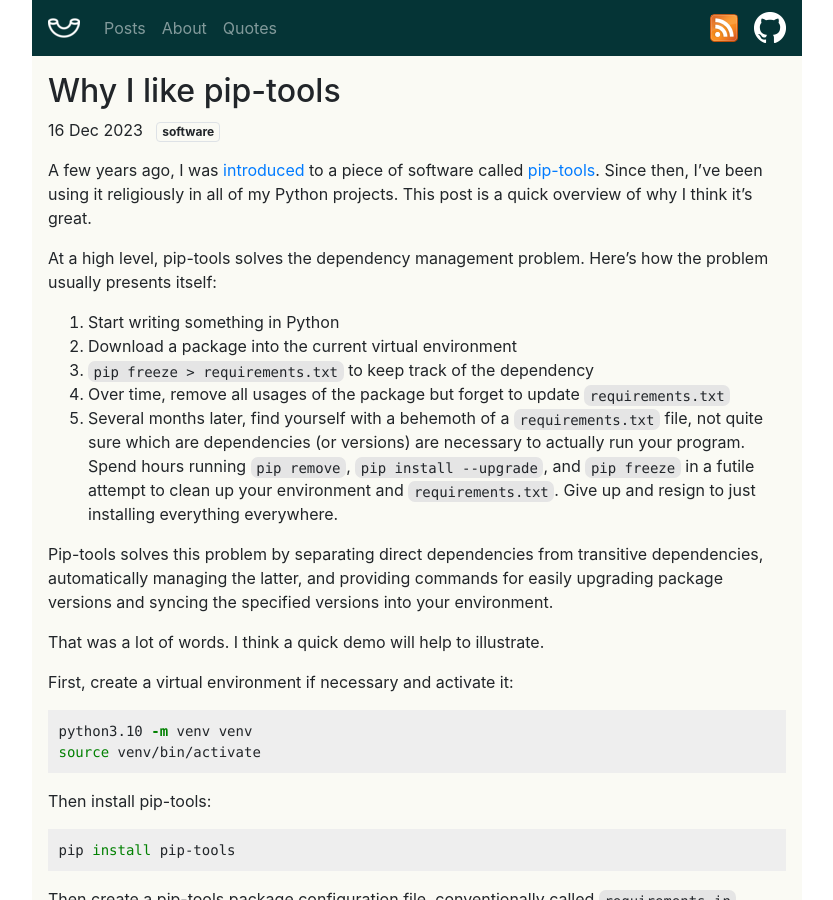
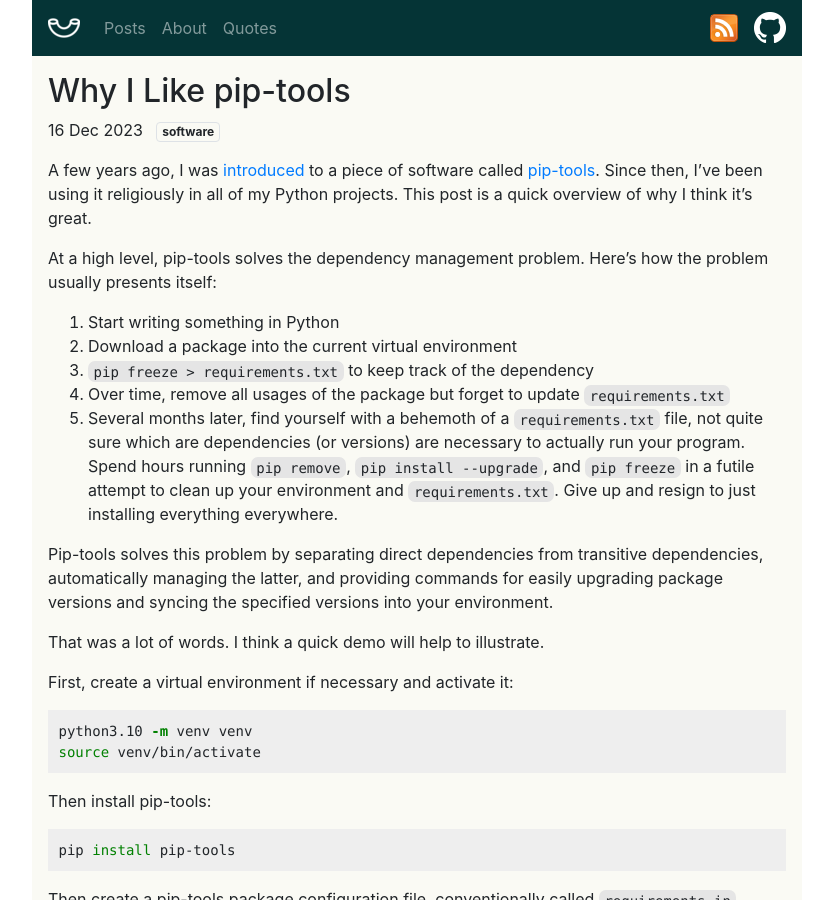
Before and after one commit to mackorone/mackorone.github.io, a Jekyll site: the page built from _posts/2023-12-16-why-i-like-pip-tools.md, in a window 1280 px wide and 900 px high. Shown: the whole window, without its empty margins (223-1056 px from the left). Built offline with Jekyll 4.4.1, drawn with Linux system fonts in a browser that asks for light colours; nearby versions of some CDN libraries.

```diff
--- a/_posts/2023-12-16-why-i-like-pip-tools.md
+++ b/_posts/2023-12-16-why-i-like-pip-tools.md
@@ -1,5 +1,5 @@
 ---
-title: Why I like pip-tools
+title: Why I Like pip-tools
 tags: software
 ---
 
```
